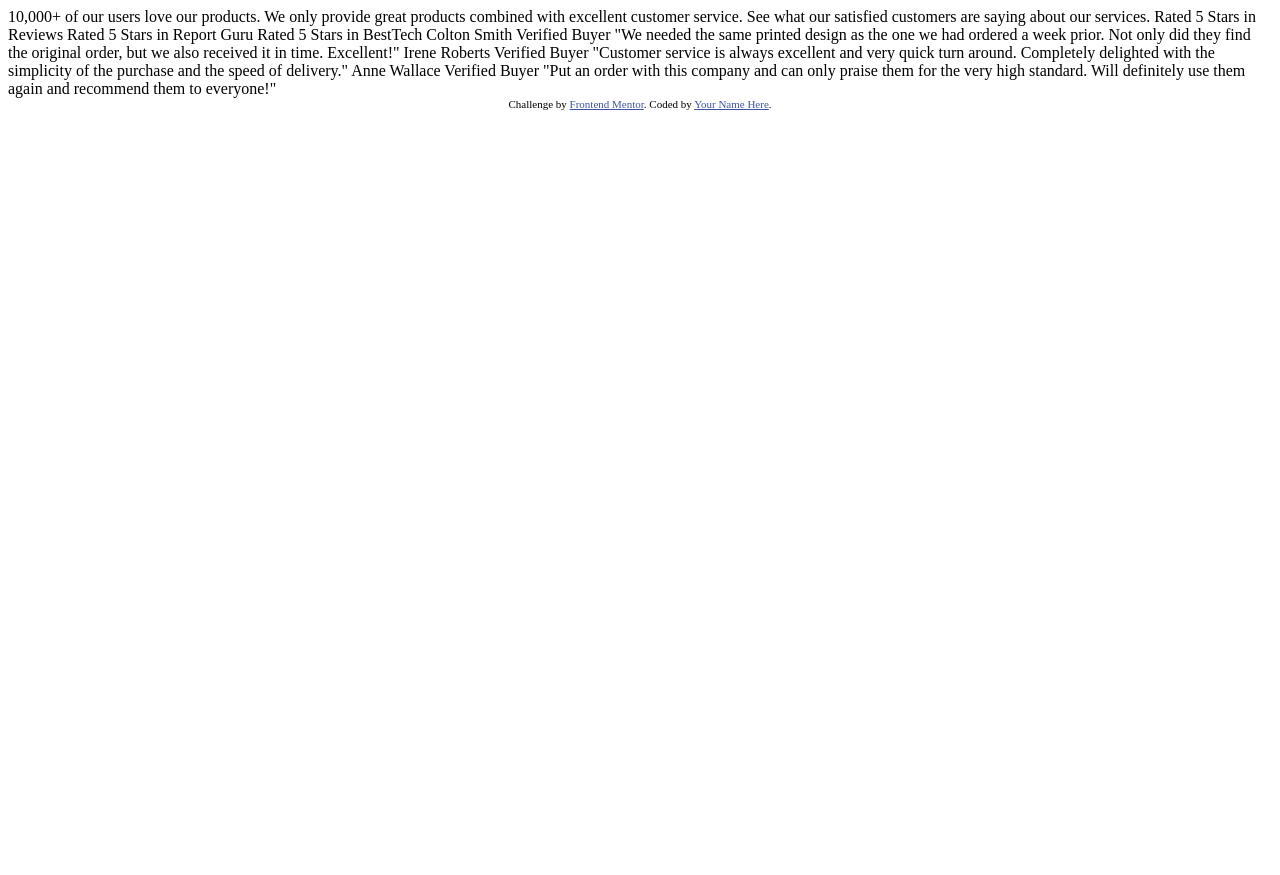
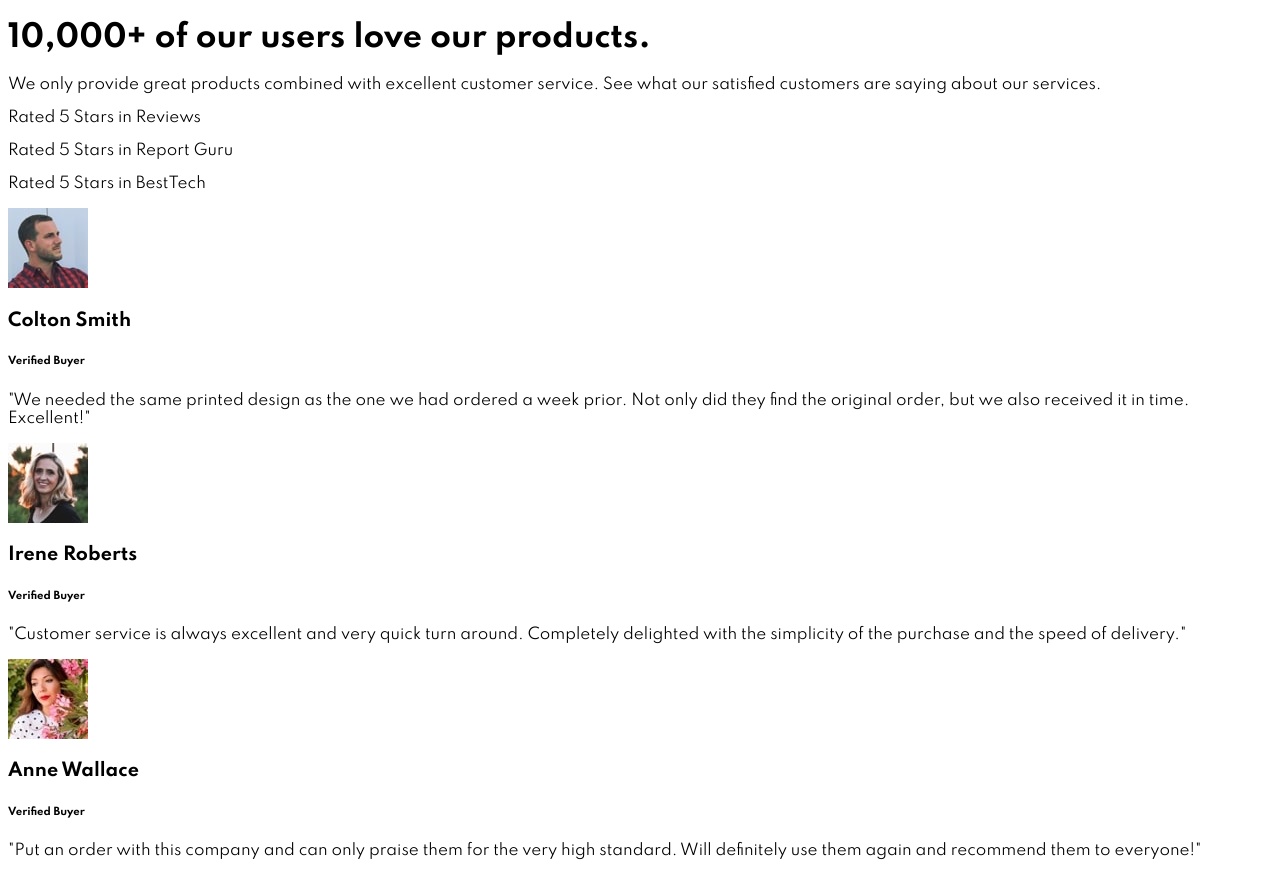
Before and after one commit to Dfcuevas/social_proof_section, a plain HTML site: page index.html in a window 1280 px wide. Before the commit the page ends 800 px from the top, so only its background shows below. Drawn offline with Linux system fonts and the light colour scheme.

Commit message:
Estructura html finalizada

```diff
--- a/index.html
+++ b/index.html
@@ -4,58 +4,74 @@
     <meta charset="UTF-8" />
     <meta name="viewport" content="width=device-width, initial-scale=1.0" />
     <!-- displays site properly based on user's device -->
-
+    <link rel="preconnect" href="https://fonts.gstatic.com" />
+    <link
+      href="https://fonts.googleapis.com/css2?family=Spartan:wght@400;500;700&display=swap"
+      rel="stylesheet"
+    />
+    <link rel="stylesheet" href="./resources/css/estilos.css" />
     <link
       rel="icon"
       type="image/png"
       sizes="32x32"
-      href="./images/favicon-32x32.png"
+      href="./resources/images/favicon-32x32.png"
     />
 
-    <title>Frontend Mentor | Social proof section</title>
+    <title>Social proof section</title>
 
     <!-- Feel free to remove these styles or customise in your own stylesheet 👍 -->
-    <style>
-      .attribution {
-        font-size: 11px;
-        text-align: center;
-      }
-      .attribution a {
-        color: hsl(228, 45%, 44%);
-      }
-    </style>
   </head>
-  <body>
-    10,000+ of our users love our products.
+  <body class="grid-container">
 
-    We only provide great products combined with excellent customer service.
-    See what our satisfied customers are saying about our services.
+    <header>
+      <h1>10,000+ of our users love our products.</h1>
+      <p>We only provide great products combined with excellent customer service. See what our satisfied customers are saying about our services.</p>
+    </header>
 
-    Rated 5 Stars in Reviews
-    Rated 5 Stars in Report Guru
-    Rated 5 Stars in BestTech
+    <section class="rating-section">
+      <div class="rating-box">
+        <p>Rated 5 Stars in Reviews</p>
+      </div>
+      <div class="rating-box">
+        <p>Rated 5 Stars in Report Guru</p>
+      </div>
+      <div class="rating-box">
+        <p>Rated 5 Stars in BestTech</p>
+      </div>
+    </section>
 
-    Colton Smith
-    Verified Buyer
-    "We needed the same printed design as the one we had ordered a week prior.
-    Not only did they find the original order, but we also received it in time.
-    Excellent!"
+    <section class="comments-section">
+      <div class="comments-box">
+        <img src="./resources/images/image-colton.jpg" alt="Foto de perfil de Colton">
+        <h3>Colton Smith</h3>
+        <h6>Verified Buyer</h6>
+        <p>"We needed
+          the same printed design as the one we had ordered a week prior. Not only did
+          they find the original order, but we also received it in time. Excellent!"</p>
+      </div>
+      <div class="comments-box">
+        <img src="./resources/images/image-irene.jpg" alt="Foto de perfil de Irene">
+        <h3>Irene Roberts</h3>
+        <h6>Verified Buyer</h6>
+        <p>"Customer service is always excellent and very
+          quick turn around. Completely delighted with the simplicity of the purchase
+          and the speed of delivery."</p>
+      </div>
+      <div class="comments-box">
+        <img src="./resources/images/image-anne.jpg" alt="Foto de perfil de Anne">
+        <h3>Anne Wallace</h3>
+        <h6>Verified Buyer</h6>
+        <p>"Put an order with
+          this company and can only praise them for the very high standard. Will
+          definitely use them again and recommend them to everyone!"</p>
+      </div>
+    </section>
+    <!--
 
-    Irene Roberts
-    Verified Buyer
-    "Customer service is always excellent and very quick turn around. Completely
-    delighted with the simplicity of the purchase and the speed of delivery."
 
-    Anne Wallace
-    Verified Buyer
-    "Put an order with this company and can only praise them for the very high
-    standard. Will definitely use them again and recommend them to everyone!"
 
-    <div class="attribution">
-      Challenge by
-      <a href="https://www.frontendmentor.io?ref=challenge" target="_blank"
-        >Frontend Mentor</a
-      >. Coded by <a href="#">Your Name Here</a>.
-    </div>
+
+
+         -->
   </body>
 </html>
--- a/resources/css/estilos.css
+++ b/resources/css/estilos.css
@@ -0,0 +1,27 @@
+/* font-family: 'Spartan', sans-serif; */
+
+:root {
+    /* Primary colors */
+    --veryDarkMagenta: hsl(300, 43%, 22%);
+    --softPink: hsl(333, 80%, 67%);
+    --darkGrayishMagenta: hsl(303, 24%, 96%);
+    --lightGrayishMagenta: hsl(300, 24%, 96%);
+    --white: hsl(0, 0%, 100%);
+    --mainFontFamily: 'Spartan', sans-serif;
+}
+
+html {
+    box-sizing: border-box;
+    font-size: 15px;
+}
+
+*,
+*::before,
+*::after {
+    box-sizing: inherit;
+}
+
+body {
+    font-family: var(--mainFontFamily);
+
+}
```
